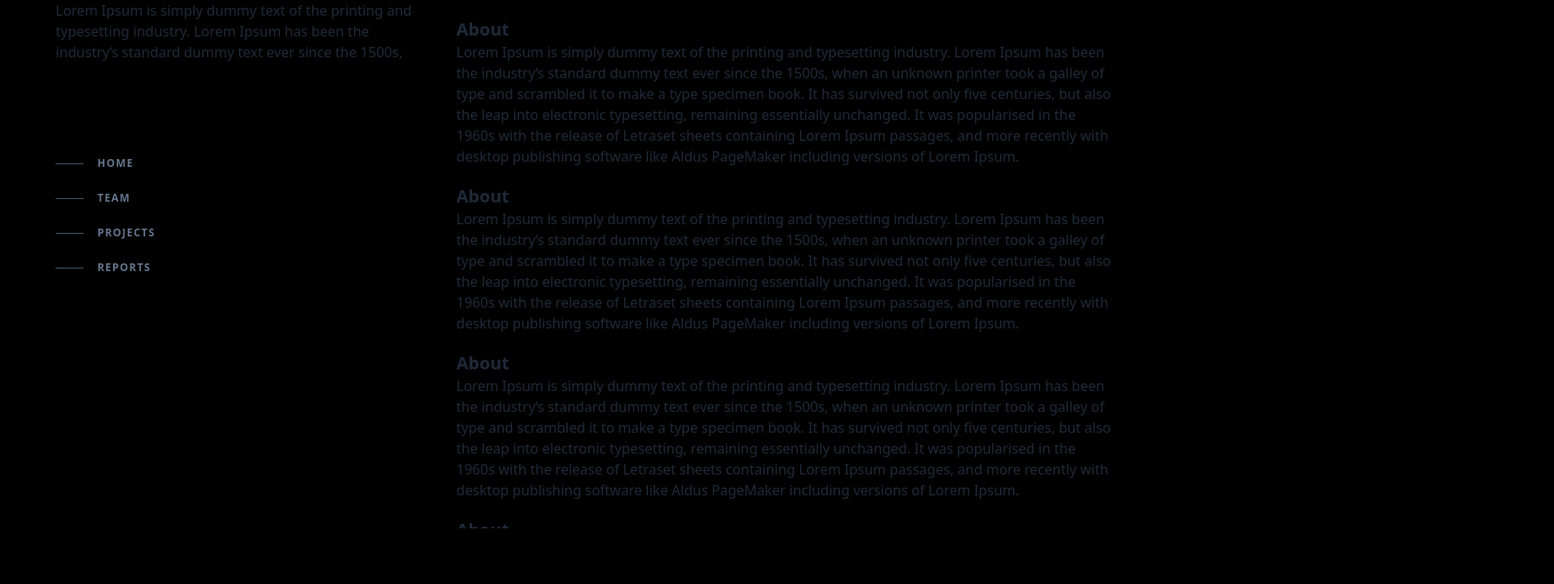
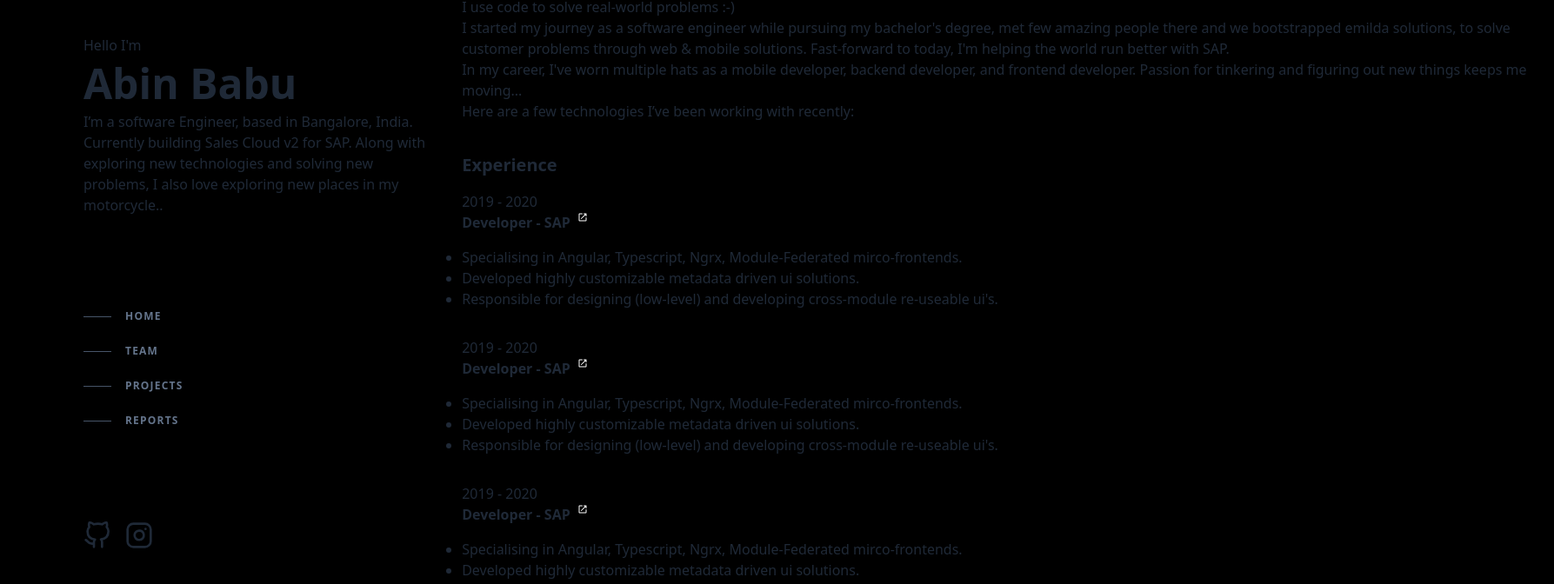
Before and after one commit to abinbabuabu/resume-web, a Next.js app: page / in a window 1280 px wide. Shown: the part 192-864 px from the top of the page at 87% size, 1787 px wide, since content can reach past the window. Before the commit the page ends 800 px from the top, so only its background shows below. Built offline with nearby package versions, Linux system fonts and the light colour scheme.

Commit message:
social handles

```diff
--- a/app/about/page.tsx
+++ b/app/about/page.tsx
@@ -1,9 +1,12 @@
 import React from 'react';
+import SectionTitle from '../components/section-title';
 
 export default function About() {
     return (
-        <section className="lg:pr-16 md:pr-8 sm:pr-4 sm:pl-4 md:pl-0">
+        <section className="flex md:pl-0 lg:pr-16 md:pr-8">
             <div>
+                <SectionTitle title="About me"/>
+
                 <p>I use code to solve real-world problems :-)</p>
 
                 <p>
--- /dev/null
+++ b/app/components/experience-tile.tsx
@@ -0,0 +1,22 @@
+import React from 'react';
+import ExternalIcon from "@/app/components/icons/external";
+
+export default function ExperienceTile() {
+    return (
+        <div className="hover:backdrop-blur group mb-8">
+           <h6>2019 - 2020</h6>
+            <div className="flex flex-row gap-2">
+                <h4 className="font-bold mb-4 hover:text-blue-300">Developer - SAP</h4>
+                <div className="justify-center hover:text-blue-300 group-hover:block group-hover:z-30 transition ease-in-out delay-100  group-hover:scale-110 duration-300">
+                    <ExternalIcon/>
+                </div>
+            </div>
+
+            <ul className="list-disc ">
+            <li>Specialising in Angular, Typescript, Ngrx, Module-Federated mirco-frontends.</li>
+                <li>Developed highly customizable metadata driven ui solutions.</li>
+                <li>Responsible for designing (low-level) and developing cross-module re-useable ui's.</li>
+            </ul>
+        </div>
+    )
+}
--- a/app/components/hero.tsx
+++ b/app/components/hero.tsx
@@ -1,18 +1,21 @@
 import React from 'react';
 import Nav from './nav';
+import SocialHandles from "@/app/components/social-handles";
 
 export default function Hero() {
     return (
-        <main className="lg:pl-16 md:pl-8 sm:pl-4" >
+        <main className="lg:pl-16 md:pl-8" >
             <header>
                 <h4 className="my-2 text-base">Hello I&apos;m</h4>
                 <h2 className="my-2 text-5xl font-bold">Abin Babu</h2>
                 <p className="">
-                    Lorem Ipsum is simply dummy text of the printing and typesetting industry.
-                    Lorem Ipsum has been the industry‘s standard dummy text ever since the 1500s,
+                    I’m a software Engineer, based in Bangalore, India.
+                    Currently building Sales Cloud v2 for SAP. Along with exploring new technologies and solving new problems, I also love exploring new places in my motorcycle..
                 </p>
 
                 <Nav/>
+
+                <SocialHandles/>
 
 
             </header>
--- /dev/null
+++ b/app/components/icons/external.tsx
@@ -0,0 +1,10 @@
+import React from 'react';
+
+export default function ExternalIcon() {
+    return (
+        <svg className="fill-white " xmlns="http://www.w3.org/2000/svg" viewBox="0 0 24 24" width="12px" height="12px">
+            <path
+                d="M 19.980469 2.9902344 A 1.0001 1.0001 0 0 0 19.869141 3 L 15 3 A 1.0001 1.0001 0 1 0 15 5 L 17.585938 5 L 8.2929688 14.292969 A 1.0001 1.0001 0 1 0 9.7070312 15.707031 L 19 6.4140625 L 19 9 A 1.0001 1.0001 0 1 0 21 9 L 21 4.1269531 A 1.0001 1.0001 0 0 0 19.980469 2.9902344 z M 5 3 C 3.9069372 3 3 3.9069372 3 5 L 3 19 C 3 20.093063 3.9069372 21 5 21 L 19 21 C 20.093063 21 21 20.093063 21 19 L 21 13 A 1.0001 1.0001 0 1 0 19 13 L 19 19 L 5 19 L 5 5 L 11 5 A 1.0001 1.0001 0 1 0 11 3 L 5 3 z"/>
+        </svg>
+    )
+}
--- /dev/null
+++ b/app/components/icons/github.tsx
@@ -0,0 +1,21 @@
+import React from 'react';
+
+export default function GithubIcon() {
+    return (
+        <svg
+            xmlns="http://www.w3.org/2000/svg"
+            role="img"
+            viewBox="0 0 24 24"
+            width="32px"
+            height="32px"
+            fill="none"
+            stroke="currentColor"
+            strokeWidth="2"
+            strokeLinecap="round"
+            strokeLinejoin="round">
+            <title>GitHub</title>
+            <path
+                d="M9 19c-5 1.5-5-2.5-7-3m14 6v-3.87a3.37 3.37 0 0 0-.94-2.61c3.14-.35 6.44-1.54 6.44-7A5.44 5.44 0 0 0 20 4.77 5.07 5.07 0 0 0 19.91 1S18.73.65 16 2.48a13.38 13.38 0 0 0-7 0C6.27.65 5.09 1 5.09 1A5.07 5.07 0 0 0 5 4.77a5.44 5.44 0 0 0-1.5 3.78c0 5.42 3.3 6.61 6.44 7A3.37 3.37 0 0 0 9 18.13V22"></path>
+        </svg>
+    )
+}
--- /dev/null
+++ b/app/components/icons/instagram.tsx
@@ -0,0 +1,22 @@
+import React from 'react';
+
+export default function InstagramIcon() {
+    return (
+        <svg
+            xmlns="http://www.w3.org/2000/svg"
+            role="img"
+            viewBox="0 0 24 24"
+            fill="none"
+            width="32px"
+            height="32px"
+            stroke="currentColor"
+            strokeWidth="2"
+            strokeLinecap="round"
+            strokeLinejoin="round">
+            <title>Instagram</title>
+            <rect x="2" y="2" width="20" height="20" rx="5" ry="5"></rect>
+            <path d="M16 11.37A4 4 0 1 1 12.63 8 4 4 0 0 1 16 11.37z"></path>
+            <line x1="17.5" y1="6.5" x2="17.51" y2="6.5"></line>
+        </svg>
+    )
+}
--- /dev/null
+++ b/app/components/section-title.tsx
@@ -0,0 +1,9 @@
+import React from "react";
+
+export default function SectionTitle({title = "Section Title"}) {
+    return (
+        <div className="sticky top-0 z-20 -mx-6 w-screen px-6 py-4 backdrop-blur">
+            <h2 className="text-xl font-bold ">{title}</h2>
+        </div>
+    )
+}
--- /dev/null
+++ b/app/components/social-handles.tsx
@@ -0,0 +1,13 @@
+import React from 'react';
+import Nav from './nav';
+import GithubIcon from "@/app/components/icons/github";
+import InstagramIcon from "@/app/components/icons/instagram";
+
+export default function SocialHandles() {
+    return (
+        <div className="my-8 flex flex-row gap-4">
+            <GithubIcon/>
+            <InstagramIcon/>
+        </div>
+    )
+}
--- a/app/contact/page.tsx
+++ b/app/contact/page.tsx
@@ -1,20 +1,26 @@
 import React from 'react';
+import SectionTitle from "@/app/components/section-title";
+import SocialHandles from "@/app/components/social-handles";
 
 export default function Home() {
     return (
-        <section className="my-5">
-            <h1 className="text-xl font-bold">About</h1>
-            <p >
-                Lorem Ipsum is simply dummy text of the printing and typesetting industry. Lorem Ipsum has been the
-                industry&lsquo;s standard dummy text ever since the 1500s, when an unknown printer took a galley of type
-                and
-                scrambled it to make a type specimen book. It has survived not only five centuries, but also the leap
-                into
-                electronic typesetting, remaining essentially unchanged. It was popularised in the 1960s with the
-                release of
-                Letraset sheets containing Lorem Ipsum passages, and more recently with desktop publishing software like
-                Aldus PageMaker including versions of Lorem Ipsum.
-            </p>
+        <section className="mb-6">
+                <SectionTitle title="Let's talk !"/>
+                <p>
+                    I'm on the lookout for fresh opportunities where I can not only grow but also contribute my skills
+                    and knowledge.
+                    If you have exciting projects, job openings, or ideas, I'd love to hear about them.
+                </p>
+            <div className="flex flex-col">
+                <div className="w-14 m-auto">
+                    <SocialHandles/>
+                </div>
+                <div className="m-auto">
+                    Developed with <span className="text-red-500">❤</span> by Abin Babu
+                </div>
+            </div>
+
+
         </section>
     )
 }
--- /dev/null
+++ b/app/experience/page.tsx
@@ -0,0 +1,16 @@
+import React from 'react';
+import ExperienceTile from "@/app/components/experience-tile";
+import SectionTitle from "@/app/components/section-title";
+
+export default function Experience() {
+    return (
+        <section className="my-5">
+            <SectionTitle title="Experience"/>
+            <ExperienceTile/>
+            <ExperienceTile/>
+            <ExperienceTile/>
+            <ExperienceTile/>
+
+        </section>
+    )
+}
--- a/app/page.tsx
+++ b/app/page.tsx
@@ -1,26 +1,20 @@
 import Hero from "@/app/components/hero";
-import Nav from "@/app/components/nav";
 import About from "@/app/about/page";
 import Contact from "@/app/contact/page";
+import Experience from "@/app/experience/page";
 
 export default function Home() {
     return (
-        <body className="sm:overflow-visible md:overflow-hidden scroll-smooth">
-            {/*<Nav/>*/}
-            <div className="grid gap-8 md:grid-cols-5 sm:grid-cols-1">
-                <div className="col-span-2 md:mt-24 sm:mt-12">
+        <body className="overflow-visible pt-32 pb-20 scroll-smooth">
+            <div className="grid grid-cols-1 mx-8 gap-8 md:grid-cols-5">
+                <div className="mt-12 md:col-span-2 md:mt-24">
                     <Hero/>
                 </div>
-                <main className="col-span-3 overflow-y-auto md:h-screen">
+                <main className="md:col-span-3 md:h-screen">
                     <About/>
+                    <Experience/>
                     <Contact/>
-                    <Contact/>
-                    <Contact/>
-                    <Contact/>
-                    <Contact/>
-                    <Contact/>
-                    <Contact/>
-                    <Contact/>
+
                 </main>
             </div>
 
```
